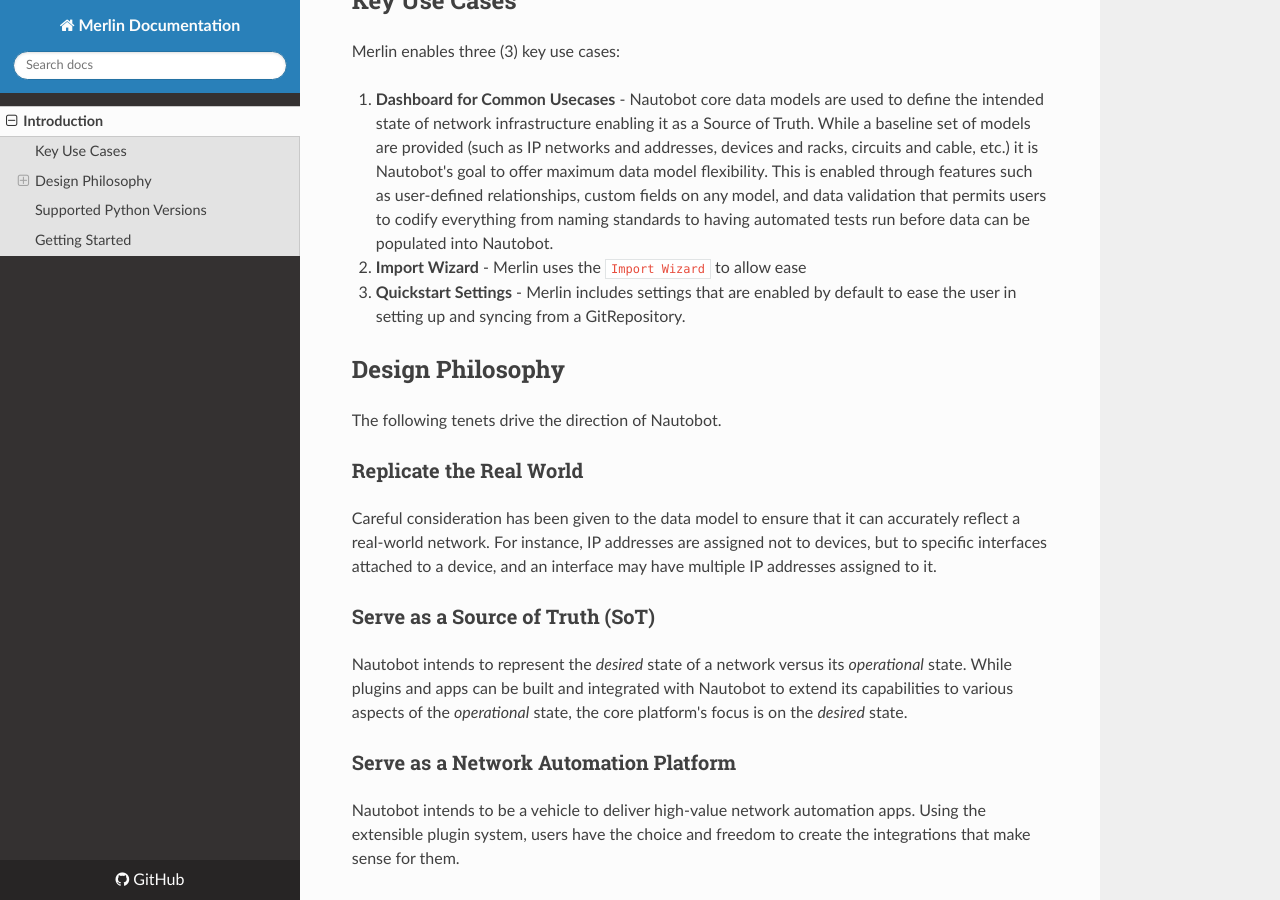
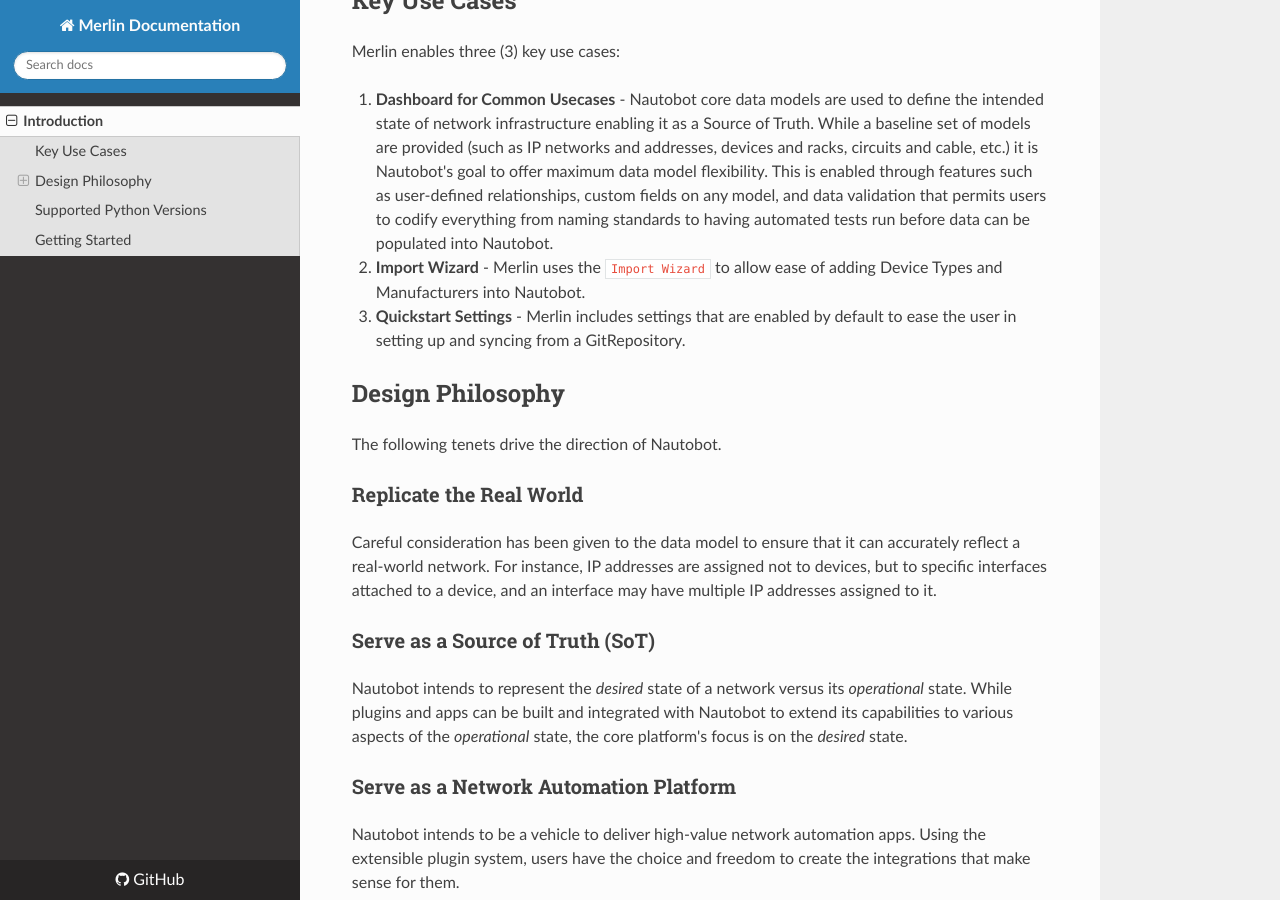
Before and after one commit to nautobot/nautobot-app-welcome-wizard, an MkDocs documentation site: the page built from docs/index.md, in a window 1280 px wide and 900 px high, scrolled down 752 px. Built offline with MkDocs 1.6.1, drawn with Linux system fonts in a browser that asks for light colours; nearby versions of some CDN libraries.

Commit message:
Updates.

```diff
--- a/docs/index.md
+++ b/docs/index.md
@@ -10,7 +10,7 @@
 
 1. **Dashboard for Common Usecases** - Nautobot core data models are used to define the intended state of network infrastructure enabling it as a Source of Truth. While a baseline set of models are provided (such as IP networks and addresses, devices and racks, circuits and cable, etc.) it is Nautobot's goal to offer maximum data model flexibility. This is enabled through features such as user-defined relationships, custom fields on any model, and data validation that permits users to codify everything from naming standards to having automated tests run before data can be populated into Nautobot.
 
-2. **Import Wizard** - Merlin uses the `Import Wizard` to allow ease
+2. **Import Wizard** - Merlin uses the `Import Wizard` to allow ease of adding Device Types and Manufacturers into Nautobot.
 
 3. **Quickstart Settings** - Merlin includes settings that are enabled by default to ease the user in setting up and syncing from a GitRepository.
 
```
